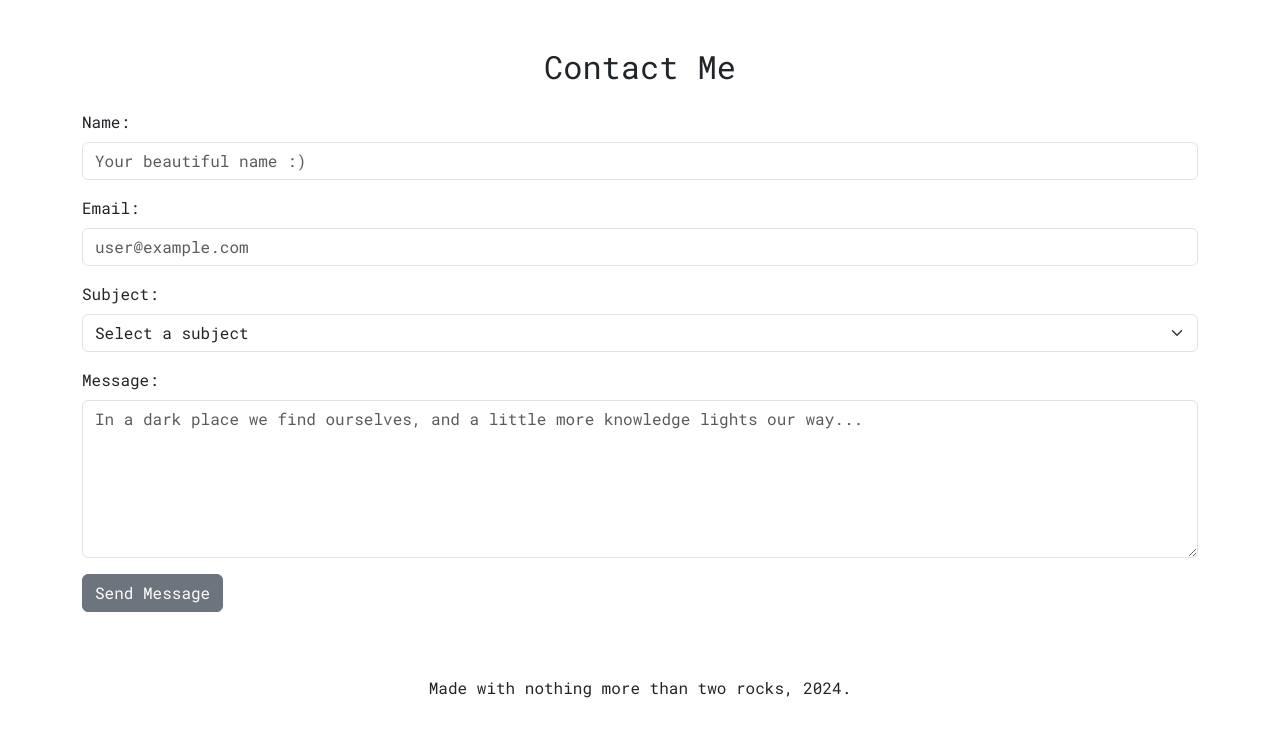
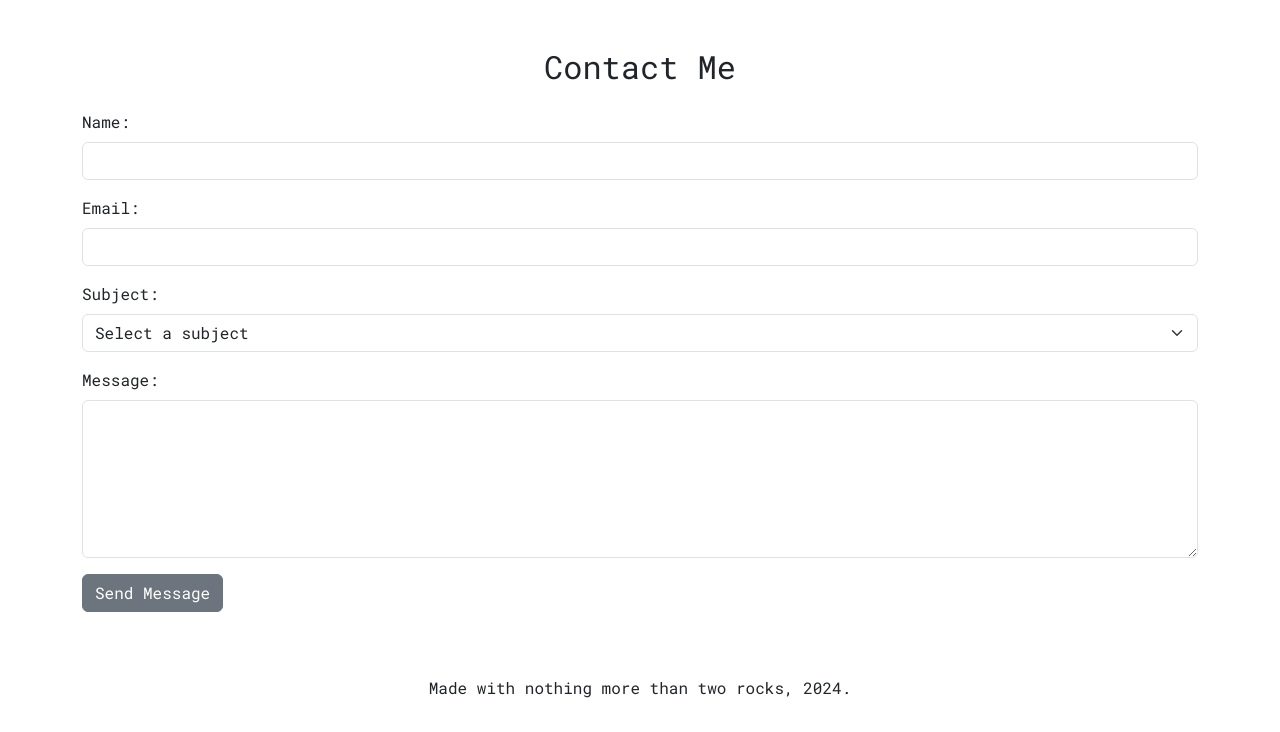
Before and after one commit to BlushedNanis/Showcase-webapp, a Django app: page /contact/ in a window 1280 px wide. Shown: the part 69-801 px from the top of the page. Run offline with Django 4.2, Linux system fonts and the light colour scheme.

Commit message:
Removed unnecessary placeholders

```diff
--- a/showcase/templates/contact_form.html
+++ b/showcase/templates/contact_form.html
@@ -7,11 +7,11 @@
         {% csrf_token %}
         <div class="mb-3">
             <label for="name" class="form-label">Name:</label>
-            <input type="text" class="form-control" id="name" name="name" placeholder="Your beautiful name :)" required>
+            <input type="text" class="form-control" id="name" name="name" required>
         </div>
         <div class="mb-3">
             <label for="email" class="form-label">Email:</label>
-            <input type="email" class="form-control" id="email" name="email" placeholder="user@example.com" required>
+            <input type="email" class="form-control" id="email" name="email" required>
         </div>
         <div class="mb-3">
             <label for="subject" class="form-label">Subject:</label>
@@ -24,7 +24,7 @@
         </div>
         <div class="mb-3">
             <label for="message" class="form-label">Message:</label>
-            <textarea class="form-control" id="message" name="message" rows="6" placeholder="In a dark place we find ourselves, and a little more knowledge lights our way..." required></textarea>
+            <textarea class="form-control" id="message" name="message" rows="6" required></textarea>
         </div>
         <button type="submit" class="btn btn-secondary">Send Message</button>
     </form>
```
